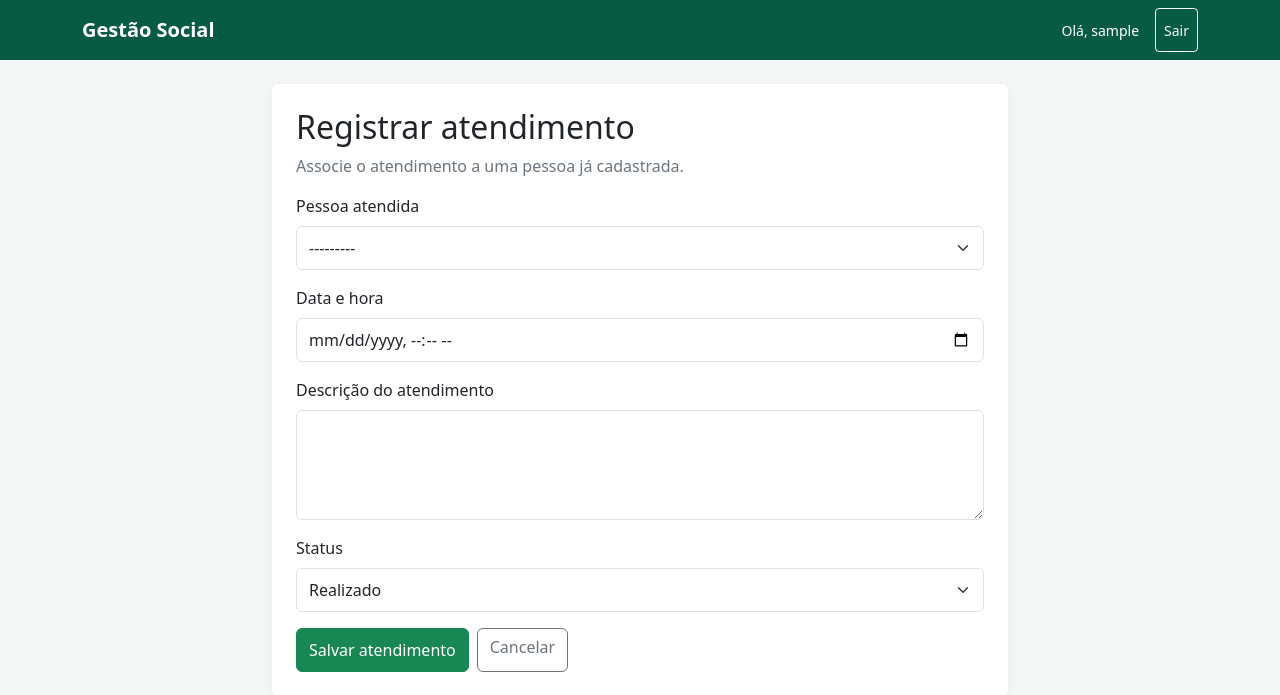
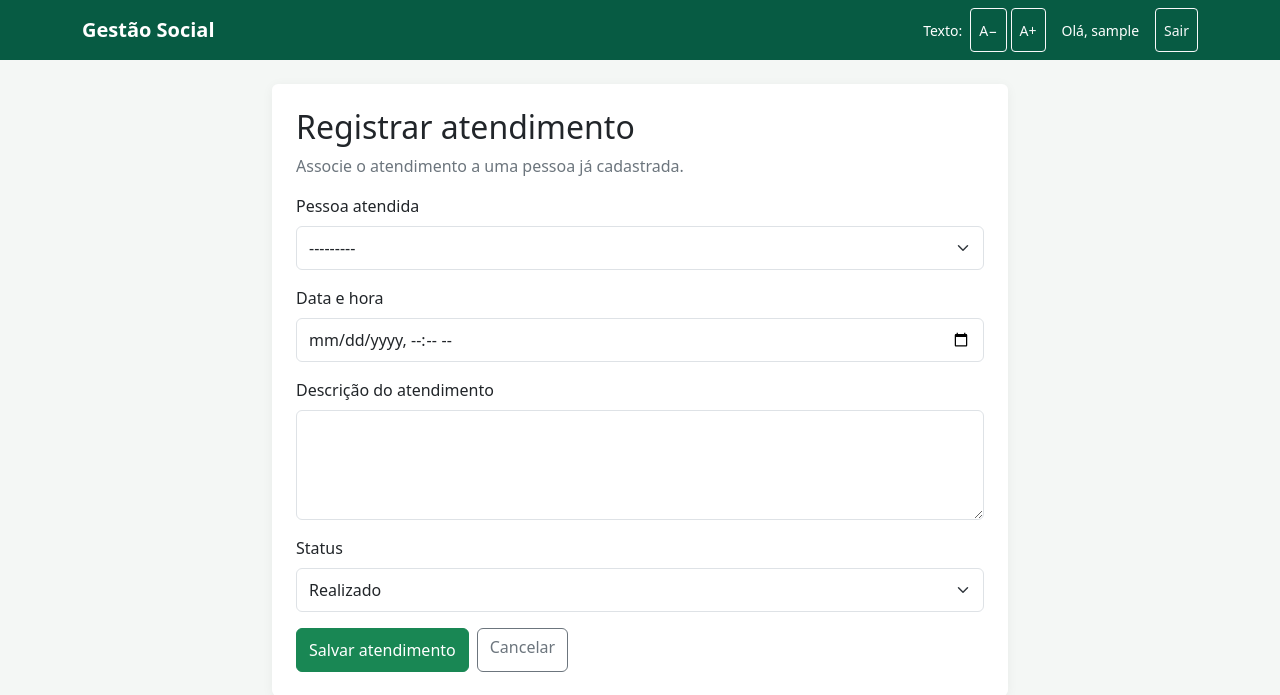
Before and after one commit to heversonasc/gestao-social-esperanca-viva, a Django app: page /atendimentos/novo/ in a window 1280 px wide. Shown: the top 695 px of the page. Run offline with Django 5.2, Linux system fonts and the light colour scheme; the visitor is signed in with stand-in values (Sample User, id 1); data that the repository does not hold is empty.

Commit message:
feat: adiciona controles de acessibilidade para tamanho do texto

```diff
--- a/templates/base.html
+++ b/templates/base.html
@@ -1,35 +1,183 @@
+
 <!doctype html>
 <html lang="pt-br">
 <head>
   <meta charset="utf-8">
   <meta name="viewport" content="width=device-width, initial-scale=1">
   <title>{% block title %}Gestão Social — Esperança Viva{% endblock %}</title>
+
   <link href="https://cdn.jsdelivr.net/npm/bootstrap@5.3.3/dist/css/bootstrap.min.css" rel="stylesheet">
+
   <style>
-    body { background: #f4f7f5; }
-    .navbar-brand { font-weight: 700; }
-    .btn, .form-control, .form-select { min-height: 44px; }
-    .form-check-input { width: 1.2em; height: 1.2em; }
-    a:focus-visible, button:focus-visible, input:focus-visible, select:focus-visible, textarea:focus-visible { outline: 3px solid #f0ad4e; outline-offset: 2px; }
-    .card { border: 0; box-shadow: 0 2px 12px rgba(0,0,0,.05); }
+    body {
+      background: #f4f7f5;
+    }
+
+    .navbar-brand {
+      font-weight: 700;
+    }
+
+    .btn, .form-control, .form-select {
+      min-height: 44px;
+    }
+
+    .form-check-input {
+      width: 1.2em;
+      height: 1.2em;
+    }
+
+    a:focus-visible,
+    button:focus-visible,
+    input:focus-visible,
+    select:focus-visible,
+    textarea:focus-visible {
+      outline: 3px solid #f0ad4e;
+      outline-offset: 2px;
+    }
+
+    .card {
+      border: 0;
+      box-shadow: 0 2px 12px rgba(0,0,0,.05);
+    }
   </style>
 </head>
+
 <body>
+
 <nav class="navbar navbar-expand-lg navbar-dark" style="background:#075b43">
   <div class="container">
-    <a class="navbar-brand" href="{% url 'core:people_list' %}">Gestão Social</a>
-    {% if user.is_authenticated %}
-      <div class="d-flex align-items-center gap-3">
-        <span class="text-white small">Olá, {{ user.username }}</span>
-        <form method="post" action="{% url 'logout' %}">{% csrf_token %}<button class="btn btn-outline-light btn-sm" type="submit">Sair</button></form>
+
+    <a class="navbar-brand" href="{% url 'core:people_list' %}">
+      Gestão Social
+    </a>
+
+    <div class="d-flex align-items-center gap-3 flex-wrap">
+
+      <div class="d-flex align-items-center gap-1"
+           role="group"
+           aria-label="Controles de tamanho do texto">
+
+        <span class="text-white small me-1">Texto:</span>
+
+        <button
+          class="btn btn-outline-light btn-sm"
+          type="button"
+          id="decrease-font"
+          aria-label="Diminuir tamanho do texto"
+          title="Diminuir texto">
+          A−
+        </button>
+
+        <button
+          class="btn btn-outline-light btn-sm"
+          type="button"
+          id="increase-font"
+          aria-label="Aumentar tamanho do texto"
+          title="Aumentar texto">
+          A+
+        </button>
+
       </div>
-    {% endif %}
+
+      <span id="font-size-status"
+            class="visually-hidden"
+            aria-live="polite"></span>
+
+      {% if user.is_authenticated %}
+        <div class="d-flex align-items-center gap-3">
+          <span class="text-white small">
+            Olá, {{ user.username }}
+          </span>
+
+          <form method="post" action="{% url 'logout' %}">
+            {% csrf_token %}
+            <button class="btn btn-outline-light btn-sm" type="submit">
+              Sair
+            </button>
+          </form>
+        </div>
+      {% endif %}
+
+    </div>
   </div>
 </nav>
+
 <main class="container py-4">
-  {% for message in messages %}<div class="alert alert-{{ message.tags|default:'info' }}" role="status">{{ message }}</div>{% endfor %}
+
+  {% for message in messages %}
+    <div class="alert alert-{{ message.tags|default:'info' }}" role="status">
+      {{ message }}
+    </div>
+  {% endfor %}
+
   {% block content %}{% endblock %}
+
 </main>
-<footer class="container py-4 text-center text-secondary small">Projeto acadêmico — ONG Esperança Viva · Utilize somente dados fictícios durante os testes.</footer>
+
+<footer class="container py-4 text-center text-secondary small">
+  Projeto acadêmico — ONG Esperança Viva · Utilize somente dados fictícios durante os testes.
+</footer>
+
+<script>
+(() => {
+  const tamanhoMinimo = 14;
+  const tamanhoMaximo = 22;
+  const passo = 2;
+  const tamanhoPadrao = 16;
+
+  const raiz = document.documentElement;
+  const botaoMenor = document.getElementById("decrease-font");
+  const botaoMaior = document.getElementById("increase-font");
+  const mensagem = document.getElementById("font-size-status");
+
+  let tamanhoAtual = tamanhoPadrao;
+
+  try {
+    const salvo = Number(localStorage.getItem("gestaoSocialFontSize"));
+
+    if (salvo >= tamanhoMinimo && salvo <= tamanhoMaximo) {
+      tamanhoAtual = salvo;
+    }
+  } catch (erro) {
+    // Mantém o tamanho padrão se o armazenamento não estiver disponível.
+  }
+
+  function atualizarFonte() {
+    raiz.style.fontSize = tamanhoAtual + "px";
+
+    mensagem.textContent =
+      "Tamanho do texto: " + tamanhoAtual + " pixels.";
+
+    botaoMenor.disabled = tamanhoAtual <= tamanhoMinimo;
+    botaoMaior.disabled = tamanhoAtual >= tamanhoMaximo;
+
+    try {
+      localStorage.setItem(
+        "gestaoSocialFontSize",
+        tamanhoAtual
+      );
+    } catch (erro) {
+      // O recurso continua funcionando mesmo sem salvar a preferência.
+    }
+  }
+
+  botaoMaior.addEventListener("click", () => {
+    if (tamanhoAtual < tamanhoMaximo) {
+      tamanhoAtual += passo;
+      atualizarFonte();
+    }
+  });
+
+  botaoMenor.addEventListener("click", () => {
+    if (tamanhoAtual > tamanhoMinimo) {
+      tamanhoAtual -= passo;
+      atualizarFonte();
+    }
+  });
+
+  atualizarFonte();
+})();
+</script>
+
 </body>
 </html>
```
